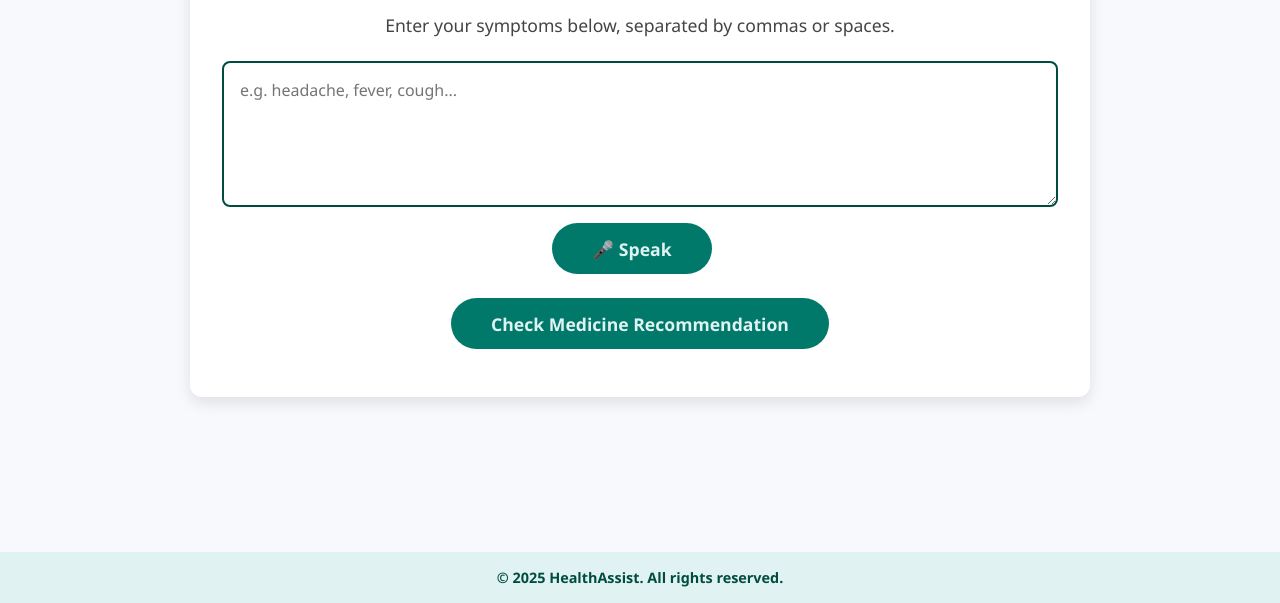
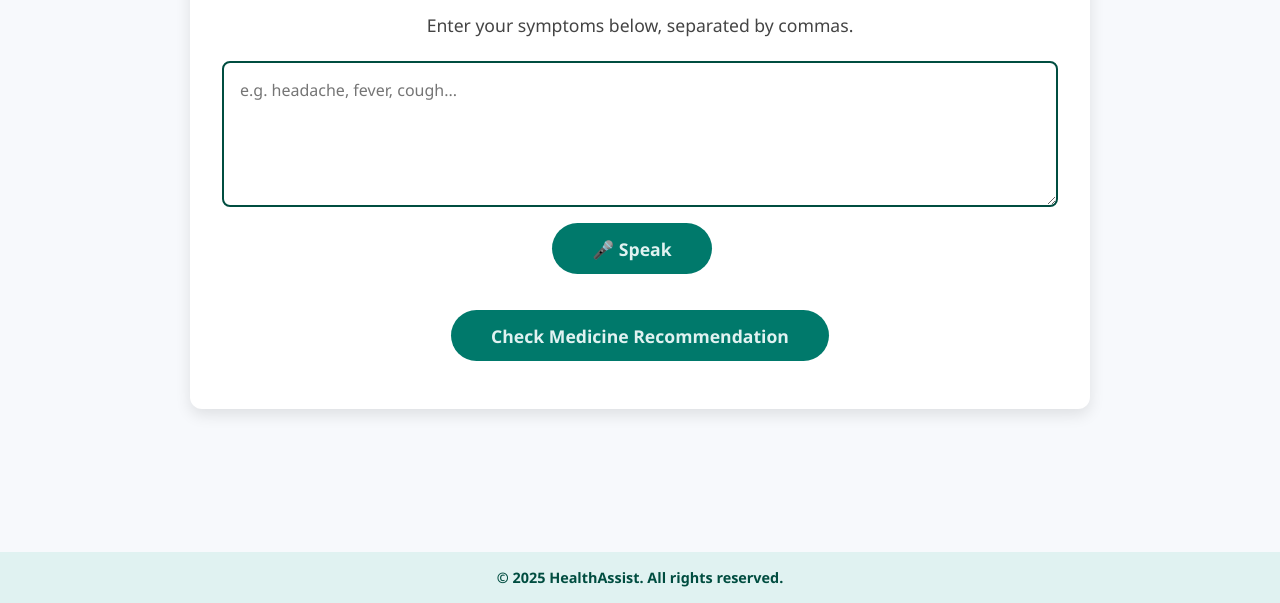
Before and after one commit to binayak17-cod/MRC, a website: page symptom.html in a window 1280 px wide. Shown: the part 197-800 px from the top of the page. Drawn offline with Linux system fonts and the light colour scheme.

Commit message:
symptom.html

```diff
--- a/symptom.html
+++ b/symptom.html
@@ -1,3 +1,4 @@
+<!-- symptom.html -->
 <!DOCTYPE html>
 <html lang="en">
 <head>
@@ -21,7 +22,7 @@
   <main class="container">
     <section class="checker-section">
       <h2>Symptom Checker</h2>
-      <p>Enter your symptoms below, separated by commas or spaces.</p>
+      <p>Enter your symptoms below, separated by commas.</p>
 
       <form id="symptomForm">
         <label for="symptomInput" class="sr-only">Symptoms</label>
@@ -32,13 +33,16 @@
           required
         ></textarea>
 
-        <!-- 🎤 Voice Input Button -->
         <div class="voice-control">
           <button type="button" id="voiceBtn" title="Speak symptoms">🎤 Speak</button>
           <span id="voice-status" class="voice-status hidden">Listening...</span>
         </div>
 
-        <button type="submit" id="submitBtn">Check Medicine Recommendation</button>
+        <button type="submit" id="submitBtn" style="margin-top: 12px;">
+          Check Medicine Recommendation
+        </button>
+
+        <ul id="suggestions" class="suggestion-box hidden"></ul>
       </form>
 
       <div id="loading" class="hidden">Checking symptoms, please wait...</div>
```
